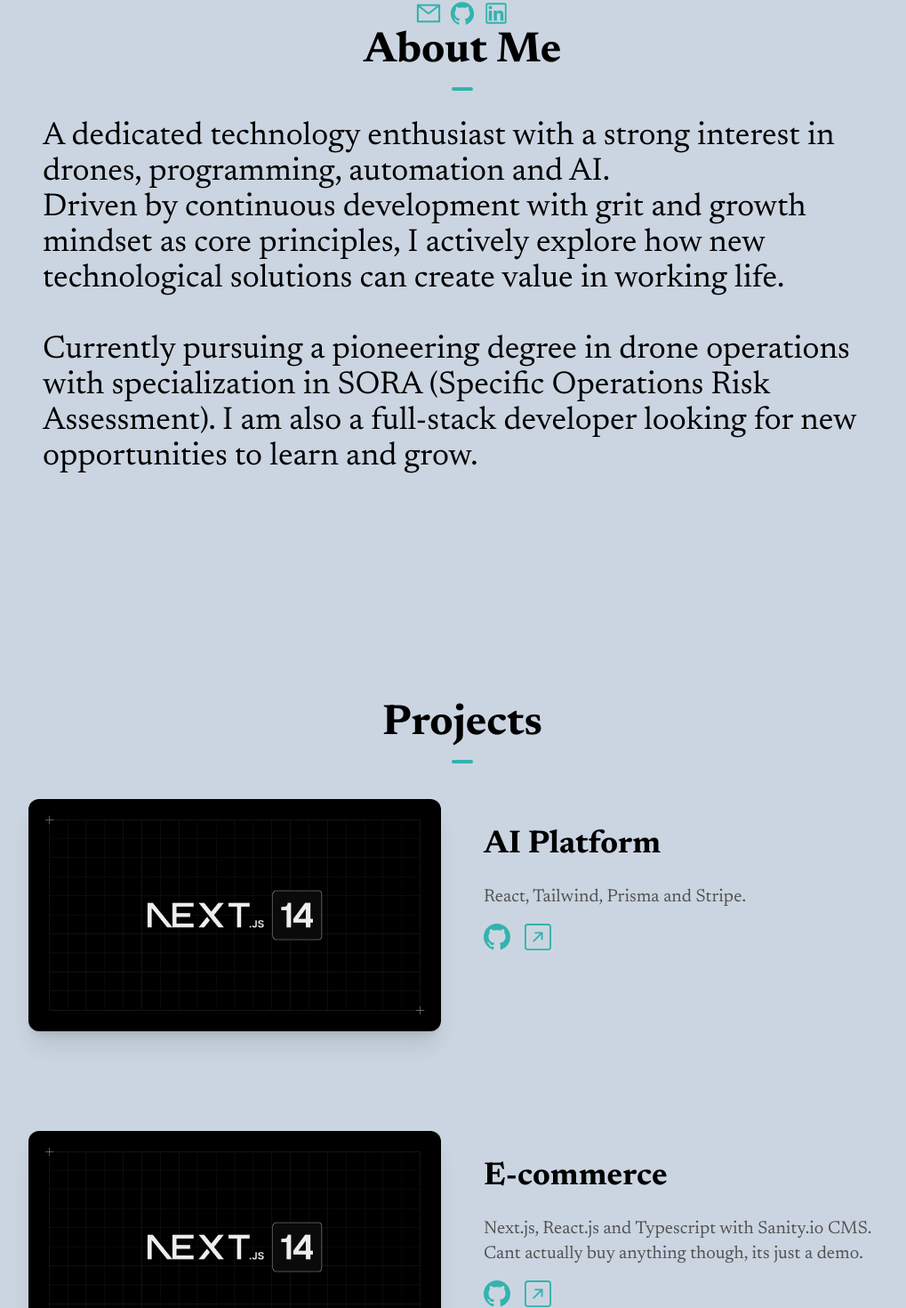
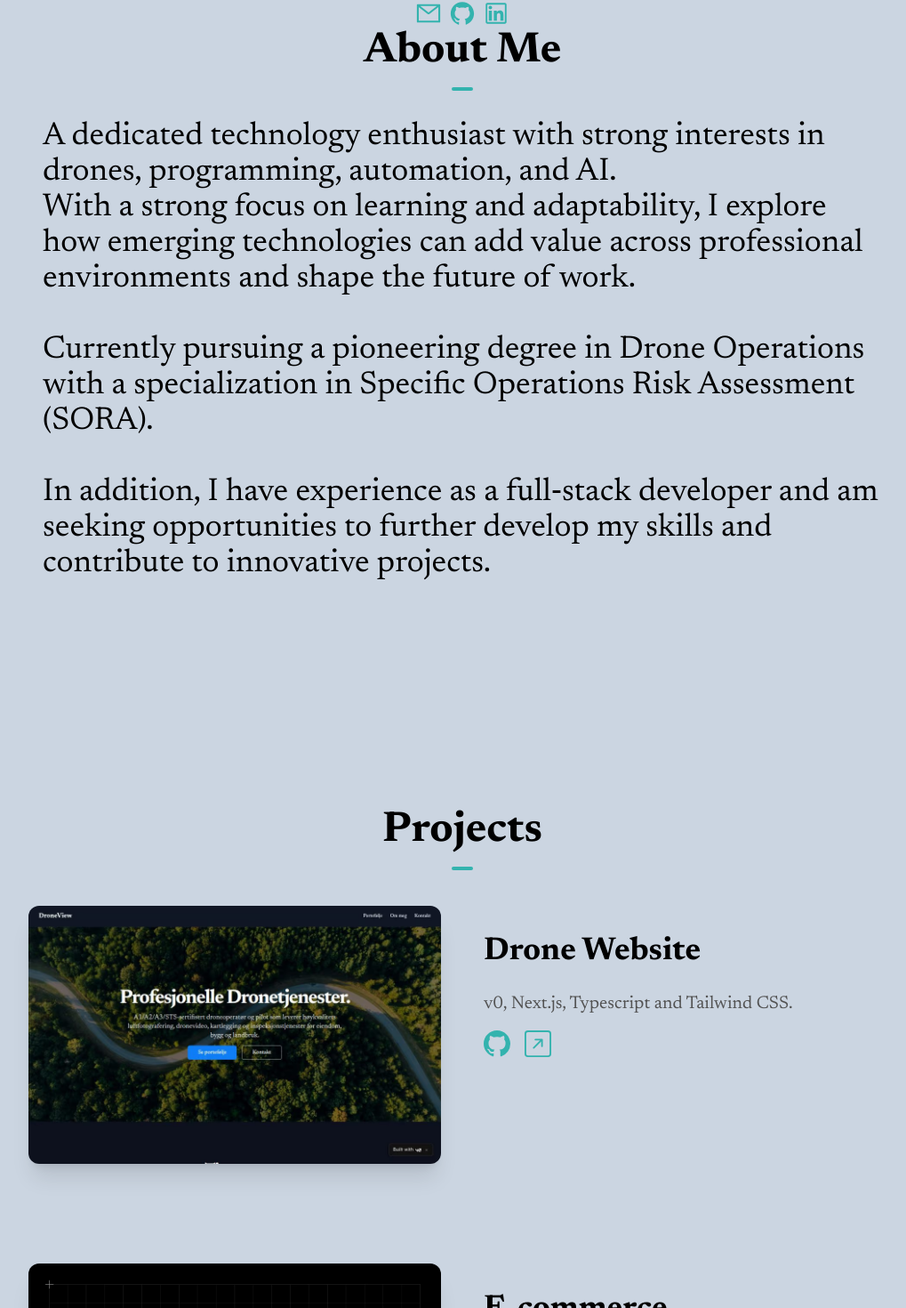
Before and after one commit to Marshan88/nextjs-portfolio, a Next.js app: page / in a window 1280 px wide. Shown: the part 896-2366 px from the top of the page at 89% size, without its empty margins (120-1139 px from the left). Built offline with nearby package versions, Linux system fonts and the light colour scheme.

Commit message:
Refactor code structure for improved readability and maintainability

```diff
--- a/components/AboutSection.tsx
+++ b/components/AboutSection.tsx
@@ -55,15 +55,18 @@ const AboutSection = () => {
         <div className="flex flex-col space-y-10 items-stretch justify-center align-top md:space-x-10 md:space-y-0 md:p-4 md:flex-row">
           <div className="text-left">
             <p className="text-4xl">
-              A dedicated technology enthusiast with a strong interest in
-              drones, programming, automation and AI.<br></br> Driven by
-              continuous development with grit and growth mindset as core
-              principles, I actively explore how new technological solutions can
-              create value in working life.<br></br>
-              <br></br>Currently pursuing a pioneering degree in drone
-              operations with specialization in SORA (Specific Operations Risk
-              Assessment). I am also a full-stack developer looking for new
-              opportunities to learn and grow.
+              A dedicated technology enthusiast with strong interests in drones,
+              programming, automation, and AI. <br></br>
+              With a strong focus on learning and adaptability, I explore how
+              emerging technologies can add value across professional
+              environments and shape the future of work.
+              <br></br>
+              <br></br>Currently pursuing a pioneering degree in Drone
+              Operations with a specialization in Specific Operations Risk
+              Assessment (SORA).<br></br>
+              <br></br> In addition, I have experience as a full‑stack developer
+              and am seeking opportunities to further develop my skills and
+              contribute to innovative projects.
             </p>
           </div>
         </div>
--- a/components/Footer.tsx
+++ b/components/Footer.tsx
@@ -40,7 +40,7 @@ const Footer = () => {
             />
           </a>
           <a
-            href="https://www.linkedin.com/in/marius-henriksen/"
+            href="https://www.linkedin.com/in/marius-valkeinen/"
             rel="noreferrer noopener"
             title="link to my linkedIn"
             target="_blank"
--- a/data.ts
+++ b/data.ts
@@ -44,11 +44,11 @@ export const certificates = [
 //PROJECT
 export const projects = [
   {
-    name: 'AI Platform',
-    description: 'React, Tailwind, Prisma and Stripe.',
-    image: '/nextjs.webp',
-    github: 'https://ai-saas-nextjs-one.vercel.app/',
-    link: 'https://ai-saas-nextjs-one.vercel.app/',
+    name: 'Drone Website',
+    description: 'v0, Next.js, Typescript and Tailwind CSS.',
+    image: '/dronewebsite.avif',
+    github: 'https://github.com/Marshan88/nextjs-v0-dronewebsite',
+    link: 'https://v0-new-wq.vercel.app/',
   },
   {
     name: 'E-commerce',
```
Also changed, not shown: public/dronewebsite.avif (added).
